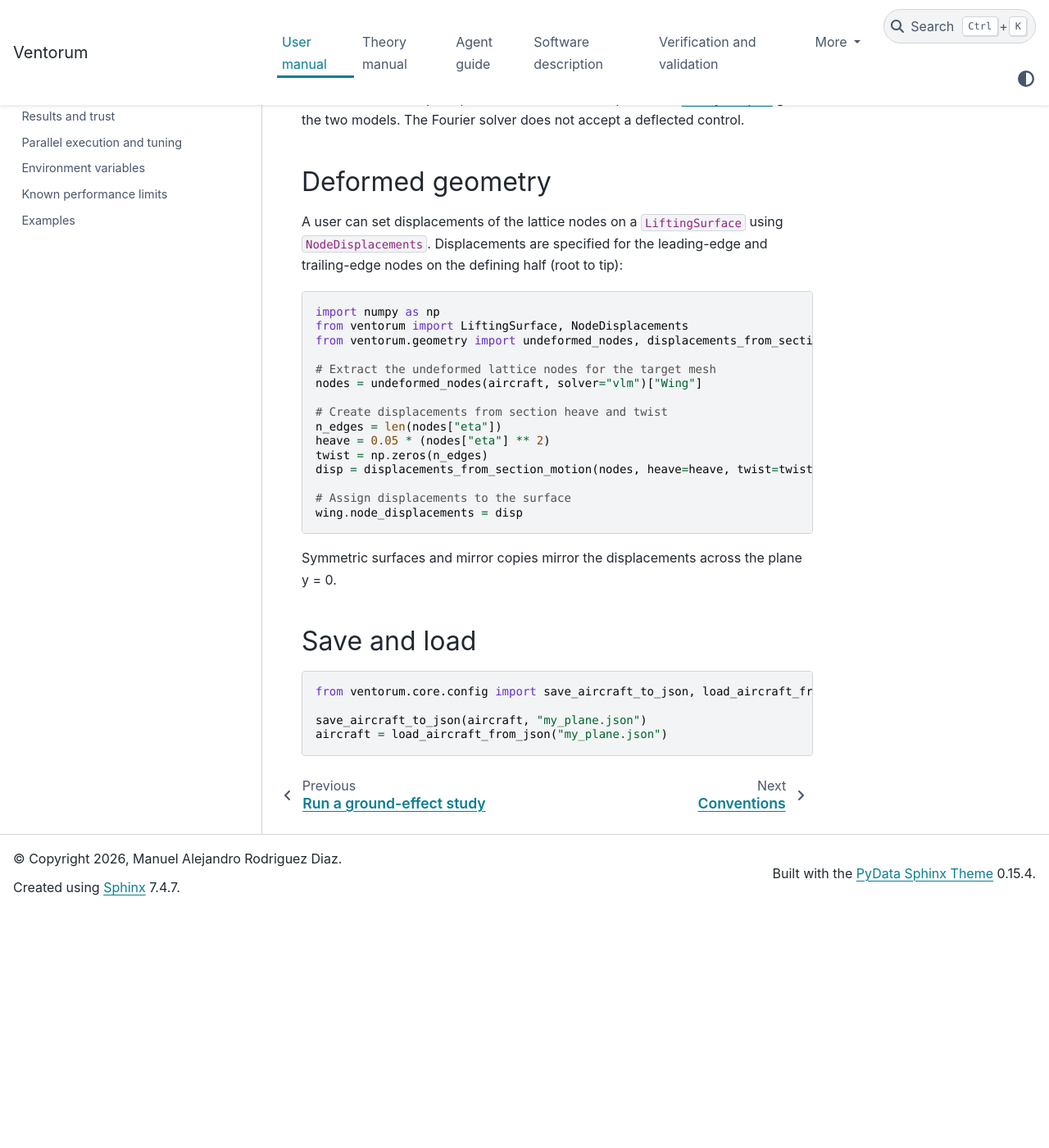
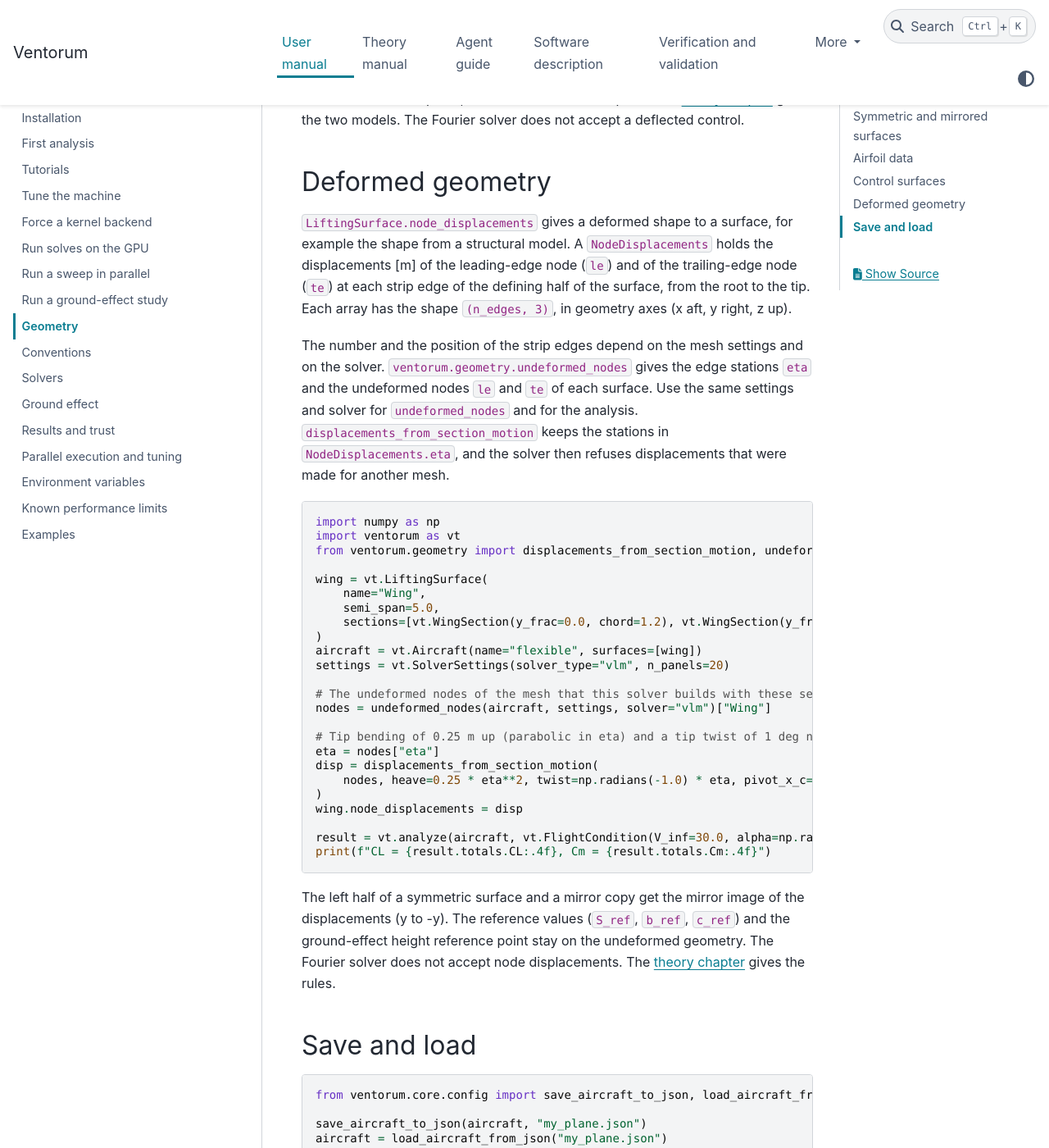
Before and after one commit to manrd/Ventorum, a Sphinx documentation site: the page built from docs/user/geometry.md, in a window 1280 px wide and 1400 px high, scrolled down 2372 px. Shown: the whole window at 82% size. Built offline with Sphinx 7.4.7 and the PyData theme 0.15.4, drawn with Linux system fonts in a browser that asks for light colours; before the commit the page ends 3483 px from its top, so only the background shows below that.

Commit message:
Correct the documentation of deformed geometry and test its example
Theory chapter: give the edge-chord rule (the chord of an edge is
|te - le| of the displaced nodes) and the station rule. State that
S_ref, b_ref, c_ref and the ground-effect height reference point
(Aircraft.root_point) stay on the undeformed geometry. Remove the claim
of a standard convention, which had no source. Use active voice.

User manual: the example now defines the aircraft and the wing, passes
the settings to undeformed_nodes, runs the analysis and has no unused
import. The text gives the rule "use the same settings and solver for
undeformed_nodes and for the analysis".

New test: it reads the example from docs/user/geometry.md and runs it.

Co-Authored-By: Claude Opus 5.5 <noreply@anthropic.com>

````diff
--- a/docs/user/geometry.md
+++ b/docs/user/geometry.md
@@ -69,27 +69,38 @@ The vortex-lattice solver with two or more chordwise panels turns the boundary-c
 
 ## Deformed geometry
 
-A user can set displacements of the lattice nodes on a `LiftingSurface` using `NodeDisplacements`. Displacements are specified for the leading-edge and trailing-edge nodes on the defining half (root to tip):
+`LiftingSurface.node_displacements` gives a deformed shape to a surface, for example the shape from a structural model. A `NodeDisplacements` holds the displacements [m] of the leading-edge node (`le`) and of the trailing-edge node (`te`) at each strip edge of the defining half of the surface, from the root to the tip. Each array has the shape `(n_edges, 3)`, in geometry axes (x aft, y right, z up).
+
+The number and the position of the strip edges depend on the mesh settings and on the solver. `ventorum.geometry.undeformed_nodes` gives the edge stations `eta` and the undeformed nodes `le` and `te` of each surface. Use the same settings and solver for `undeformed_nodes` and for the analysis. `displacements_from_section_motion` keeps the stations in `NodeDisplacements.eta`, and the solver then refuses displacements that were made for another mesh.
 
 ```python
 import numpy as np
-from ventorum import LiftingSurface, NodeDisplacements
-from ventorum.geometry import undeformed_nodes, displacements_from_section_motion
+import ventorum as vt
+from ventorum.geometry import displacements_from_section_motion, undeformed_nodes
 
-# Extract the undeformed lattice nodes for the target mesh
-nodes = undeformed_nodes(aircraft, solver="vlm")["Wing"]
+wing = vt.LiftingSurface(
+    name="Wing",
+    semi_span=5.0,
+    sections=[vt.WingSection(y_frac=0.0, chord=1.2), vt.WingSection(y_frac=1.0, chord=0.8)],
+)
+aircraft = vt.Aircraft(name="flexible", surfaces=[wing])
+settings = vt.SolverSettings(solver_type="vlm", n_panels=20)
 
-# Create displacements from section heave and twist
-n_edges = len(nodes["eta"])
-heave = 0.05 * (nodes["eta"] ** 2)
-twist = np.zeros(n_edges)
-disp = displacements_from_section_motion(nodes, heave=heave, twist=twist)
+# The undeformed nodes of the mesh that this solver builds with these settings.
+nodes = undeformed_nodes(aircraft, settings, solver="vlm")["Wing"]
 
-# Assign displacements to the surface
+# Tip bending of 0.25 m up (parabolic in eta) and a tip twist of 1 deg nose down.
+eta = nodes["eta"]
+disp = displacements_from_section_motion(
+    nodes, heave=0.25 * eta**2, twist=np.radians(-1.0) * eta, pivot_x_c=0.25,
+)
 wing.node_displacements = disp
+
+result = vt.analyze(aircraft, vt.FlightCondition(V_inf=30.0, alpha=np.radians(4.0)), settings)
+print(f"CL = {result.totals.CL:.4f}, Cm = {result.totals.Cm:.4f}")
 ```
 
-Symmetric surfaces and mirror copies mirror the displacements across the plane y = 0.
+The left half of a symmetric surface and a mirror copy get the mirror image of the displacements (y to -y). The reference values (`S_ref`, `b_ref`, `c_ref`) and the ground-effect height reference point stay on the undeformed geometry. The Fourier solver does not accept node displacements. The [theory chapter](../theory/vortex_lattice.md) gives the rules.
 
 ## Save and load
 
````
Also changed, not shown: docs/theory/vortex_lattice.md (+6 -2 lines), 1 other file.
